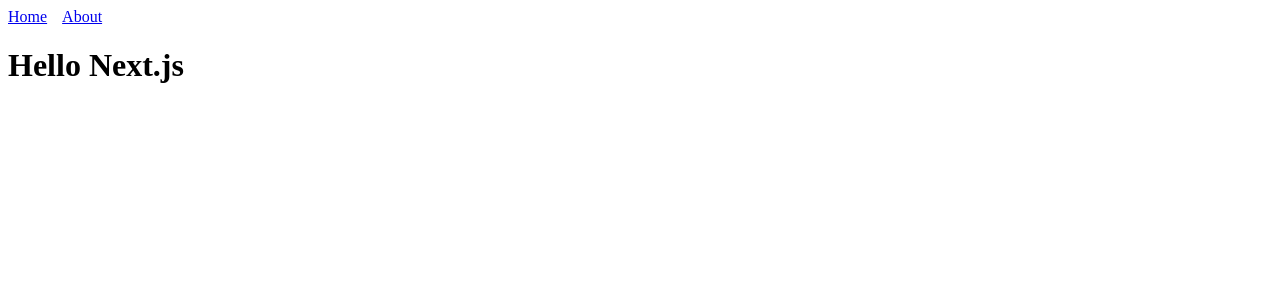
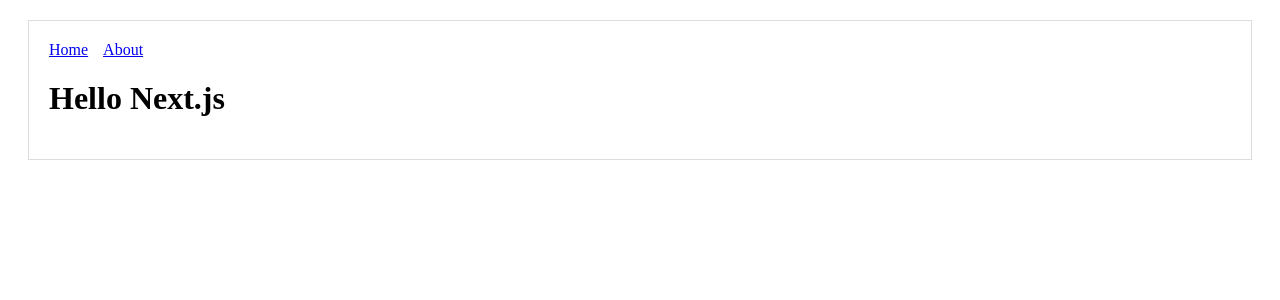
Before and after one commit to jonathansick/hello-next, a Next.js app: page / in a window 1280 px wide. Shown: the top 300 px of the page. Built offline with nearby package versions, Linux system fonts and the light colour scheme.

Commit message:
Create a common Layout
The content of each page is inserted via {props.children}

```diff
--- /dev/null
+++ b/comps/MyLayout.js
@@ -0,0 +1,16 @@
+import Header from './Header'
+
+const layoutStyle = {
+  margin: 20,
+  padding: 20,
+  border: '1px solid #DDD'
+}
+
+const Layout = (props) => (
+  <div style={layoutStyle}>
+    <Header />
+    {props.children}
+  </div>
+)
+
+export default Layout
--- a/pages/index.js
+++ b/pages/index.js
@@ -1,10 +1,9 @@
-import Header from '../comps/Header'
+import Layout from '../comps/MyLayout'
 
 const Index = () => (
-  <div>
-    <Header />
+  <Layout>
     <h1>Hello Next.js</h1>
-  </div>
+  </Layout>
 )
 
 export default Index
```
Also changed, not shown: pages/about.js (+3 -4 lines).
